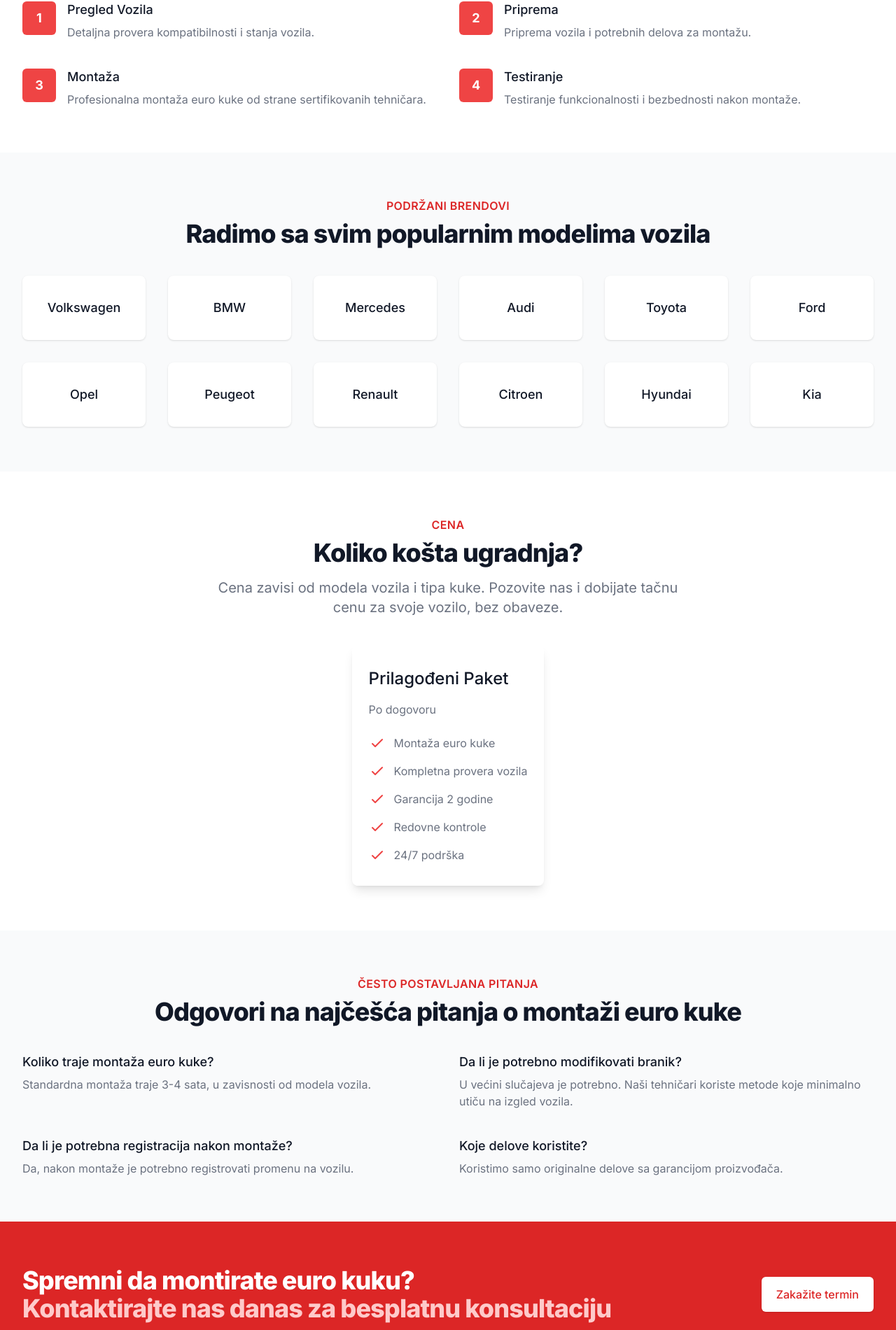
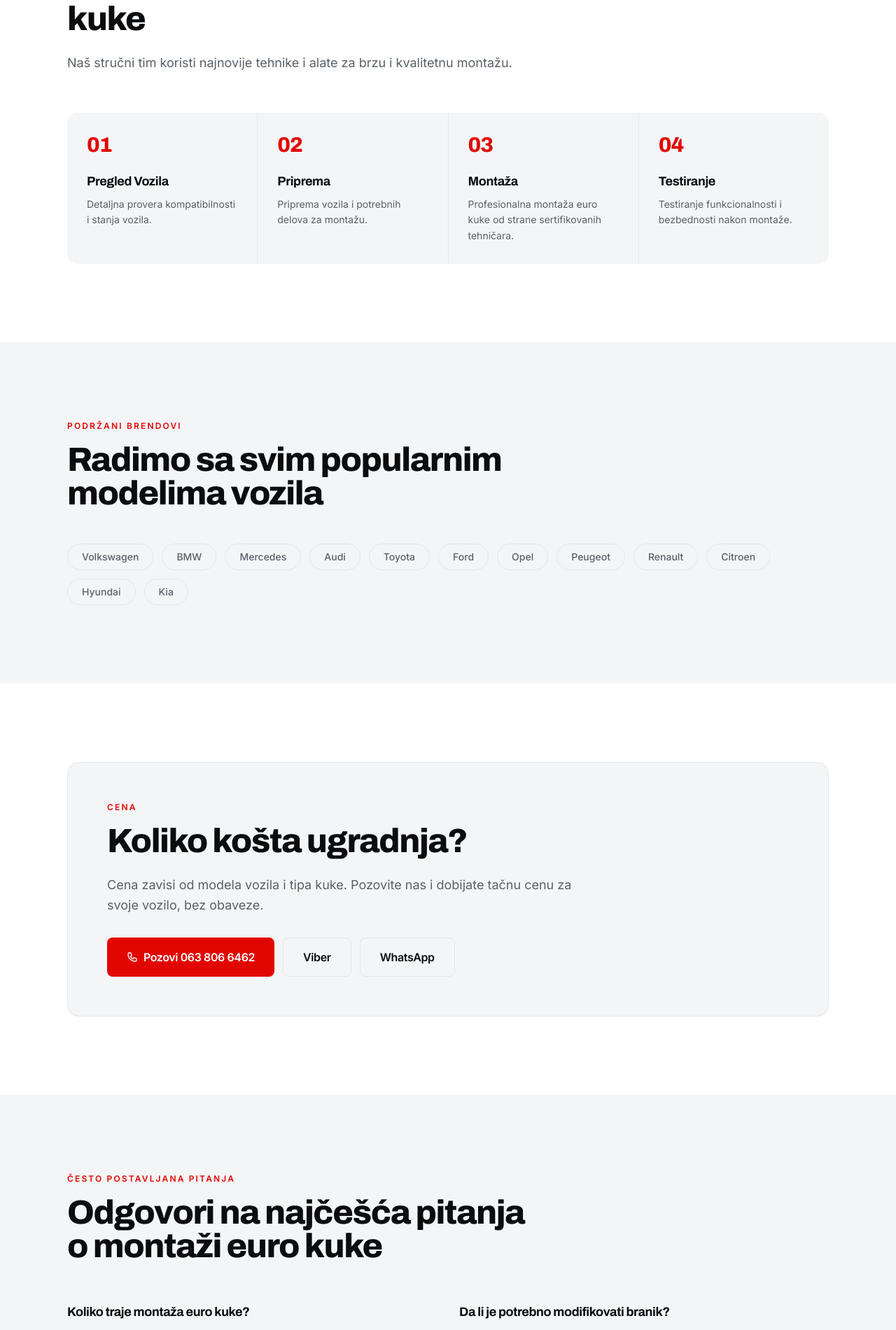
Before and after one commit to tomovicn/eurokuke, a Next.js app: page /installation in a window 1280 px wide. Shown: the part 679-2580 px from the top of the page at 70% size. Built offline with nearby package versions, Linux system fonts and the light colour scheme.

Commit message:
Rebuild /installation: replace broken pricing grid with quote block

```diff
--- a/src/app/installation/page.tsx
+++ b/src/app/installation/page.tsx
@@ -1,217 +1,150 @@
 'use client';
 
-import Link from 'next/link';
-import Image from 'next/image';
+import ContactActions from '@/components/ContactActions';
+import Button from '@/components/ui/Button';
+import { TEL_HREF } from '@/lib/contact';
+import { getInstallationFaq } from '@/lib/faq';
+import { VEHICLE_BRANDS } from '@/lib/vehicles';
 import { useTranslation } from '@/utils/i18n';
-import { getInstallationFaq } from '@/lib/faq';
 
 export default function EuroTowbarInstallation() {
   const { t } = useTranslation();
   const faq = getInstallationFaq();
 
   return (
-    <div className='bg-white'>
-      {/* Hero Section */}
-      <div className='relative bg-gray-900'>
-        <div className='absolute inset-0'>
-          <div className='absolute inset-0 bg-gray-900 mix-blend-multiply' />
-        </div>
-        <div className='relative max-w-7xl mx-auto py-24 px-4 sm:py-32 sm:px-6 lg:px-8'>
-          <h1 className='text-4xl font-extrabold tracking-tight text-white sm:text-5xl lg:text-6xl'>
+    <div className='bg-paper'>
+      {/* Hero */}
+      <section className='bg-ink'>
+        <div className='mx-auto max-w-container px-4 py-20 sm:px-6 md:py-28 lg:px-8'>
+          <h1 className='max-w-3xl font-display text-5xl font-extrabold leading-[0.95] tracking-[-0.03em] text-paper md:text-6xl'>
             {t('installation.title')}
           </h1>
-          <p className='mt-6 text-xl text-gray-300 max-w-3xl'>{t('installation.description')}</p>
+          <p className='mt-6 max-w-2xl text-lg leading-relaxed text-muted-dark'>
+            {t('installation.description')}
+          </p>
+          <ContactActions tone='dark' size='lg' className='mt-8' />
         </div>
-      </div>
+      </section>
 
       {/* Installation Process */}
-      <div className='py-16 bg-white overflow-hidden'>
-        <div className='max-w-7xl mx-auto px-4 sm:px-6 lg:px-8'>
-          <div className='lg:text-center'>
-            <h2 className='text-base text-red-600 font-semibold tracking-wide uppercase'>
+      <section className='bg-paper py-20 md:py-28'>
+        <div className='mx-auto max-w-container px-4 sm:px-6 lg:px-8'>
+          <p className='text-xs font-semibold uppercase tracking-[0.18em] text-accent'>
             {t('installation.process.title')}
+          </p>
+          <h2 className='mt-4 max-w-2xl font-display text-4xl font-extrabold tracking-[-0.03em] md:text-5xl'>
+            {t('installation.process.subtitle')}
           </h2>
-            <p className='mt-2 text-3xl leading-8 font-extrabold tracking-tight text-gray-900 sm:text-4xl'>
-              {t('installation.process.subtitle')}
+          <p className='mt-6 max-w-2xl text-lg leading-relaxed text-muted'>
+            {t('installation.process.description')}
           </p>
-            <p className='mt-4 max-w-2xl text-xl text-gray-500 lg:mx-auto'>{t('installation.process.description')}</p>
+
+          <ol className='mt-14 grid gap-px overflow-hidden rounded-2xl bg-line sm:grid-cols-2 lg:grid-cols-4'>
+            {[
+              {
+                title: t('installation.process.steps.inspection.title'),
+                description: t('installation.process.steps.inspection.description'),
+              },
+              {
+                title: t('installation.process.steps.preparation.title'),
+                description: t('installation.process.steps.preparation.description'),
+              },
+              {
+                title: t('installation.process.steps.installation.title'),
+                description: t('installation.process.steps.installation.description'),
+              },
+              {
+                title: t('installation.process.steps.testing.title'),
+                description: t('installation.process.steps.testing.description'),
+              },
+            ].map((step, index) => (
+              <li key={step.title} className='bg-paper-2 p-7'>
+                <span className='font-display text-3xl font-extrabold tracking-[-0.03em] text-accent'>
+                  {String(index + 1).padStart(2, '0')}
+                </span>
+                <h3 className='mt-5 font-display text-lg font-bold tracking-[-0.02em]'>{step.title}</h3>
+                <p className='mt-2 text-sm leading-relaxed text-muted'>{step.description}</p>
+              </li>
+            ))}
+          </ol>
         </div>
-
-          <div className='mt-10'>
-            <div className='space-y-10 md:space-y-0 md:grid md:grid-cols-2 md:gap-x-8 md:gap-y-10'>
-              <div className='relative'>
-                <div className='absolute flex items-center justify-center h-12 w-12 rounded-md bg-red-500 text-white'>
-                  <span className='text-lg font-bold'>1</span>
-                </div>
-                <p className='ml-16 text-lg leading-6 font-medium text-gray-900'>
-                  {t('installation.process.steps.inspection.title')}
-                </p>
-                <p className='mt-2 ml-16 text-base text-gray-500'>
-                  {t('installation.process.steps.inspection.description')}
-                </p>
-              </div>
-
-              <div className='relative'>
-                <div className='absolute flex items-center justify-center h-12 w-12 rounded-md bg-red-500 text-white'>
-                  <span className='text-lg font-bold'>2</span>
-                </div>
-                <p className='ml-16 text-lg leading-6 font-medium text-gray-900'>
-                  {t('installation.process.steps.preparation.title')}
-                </p>
-                <p className='mt-2 ml-16 text-base text-gray-500'>
-                  {t('installation.process.steps.preparation.description')}
-                </p>
-              </div>
-
-              <div className='relative'>
-                <div className='absolute flex items-center justify-center h-12 w-12 rounded-md bg-red-500 text-white'>
-                  <span className='text-lg font-bold'>3</span>
-                </div>
-                <p className='ml-16 text-lg leading-6 font-medium text-gray-900'>
-                  {t('installation.process.steps.installation.title')}
-                </p>
-                <p className='mt-2 ml-16 text-base text-gray-500'>
-                  {t('installation.process.steps.installation.description')}
-                </p>
-              </div>
-
-              <div className='relative'>
-                <div className='absolute flex items-center justify-center h-12 w-12 rounded-md bg-red-500 text-white'>
-                  <span className='text-lg font-bold'>4</span>
-                </div>
-                <p className='ml-16 text-lg leading-6 font-medium text-gray-900'>
-                  {t('installation.process.steps.testing.title')}
-                </p>
-                <p className='mt-2 ml-16 text-base text-gray-500'>
-                  {t('installation.process.steps.testing.description')}
-                </p>
-              </div>
-            </div>
-          </div>
-        </div>
-      </div>
+      </section>
 
       {/* Supported Brands */}
-      <div className='bg-gray-50 py-16'>
-        <div className='max-w-7xl mx-auto px-4 sm:px-6 lg:px-8'>
-          <div className='lg:text-center'>
-            <h2 className='text-base text-red-600 font-semibold tracking-wide uppercase'>
+      <section className='bg-paper-2 py-20 md:py-28'>
+        <div className='mx-auto max-w-container px-4 sm:px-6 lg:px-8'>
+          <p className='text-xs font-semibold uppercase tracking-[0.18em] text-accent'>
             {t('installation.supportedBrands.title')}
+          </p>
+          <h2 className='mt-4 max-w-2xl font-display text-4xl font-extrabold tracking-[-0.03em] md:text-5xl'>
+            {t('installation.supportedBrands.subtitle')}
           </h2>
-            <p className='mt-2 text-3xl leading-8 font-extrabold tracking-tight text-gray-900 sm:text-4xl'>
-              {t('installation.supportedBrands.subtitle')}
-            </p>
-          </div>
-
-          <div className='mt-10'>
-            <div className='grid grid-cols-2 gap-8 sm:grid-cols-3 lg:grid-cols-6'>
-              {[
-                'Volkswagen',
-                'BMW',
-                'Mercedes',
-                'Audi',
-                'Toyota',
-                'Ford',
-                'Opel',
-                'Peugeot',
-                'Renault',
-                'Citroen',
-                'Hyundai',
-                'Kia',
-              ].map((brand) => (
-                <div key={brand} className='col-span-1 flex justify-center py-8 px-8 bg-white rounded-lg shadow'>
-                  <p className='text-lg font-medium text-gray-900'>{brand}</p>
-                </div>
-              ))}
-            </div>
-          </div>
-        </div>
-      </div>
-
-      {/* Pricing */}
-      <div className='bg-white py-16'>
-        <div className='max-w-7xl mx-auto px-4 sm:px-6 lg:px-8'>
-          <div className='lg:text-center'>
-            <h2 className='text-base text-red-600 font-semibold tracking-wide uppercase'>
-              {t('installation.pricing.title')}
-            </h2>
-            <p className='mt-2 text-3xl leading-8 font-extrabold tracking-tight text-gray-900 sm:text-4xl'>
-              {t('installation.pricing.subtitle')}
-            </p>
-            <p className='mt-4 max-w-2xl text-xl text-gray-500 lg:mx-auto'>{t('installation.pricing.description')}</p>
-          </div>
-
-          <div className='mt-10'>
-            <div className='grid grid-cols-1 gap-8 sm:grid-cols-2 lg:grid-cols-3 justify-items-center'>
-              <div className='bg-white rounded-lg shadow-lg overflow-hidden max-w-md mx-auto col-span-1 sm:col-span-2 lg:col-span-3'>
-                <div className='px-6 py-8'>
-                  <h3 className='text-2xl font-medium text-gray-900'>{t('installation.pricing.plans.custom.title')}</h3>
-                  <p className='mt-4 text-base text-gray-500'>{t('installation.pricing.plans.custom.price')}</p>
-                  <ul className='mt-6 space-y-4'>
-                    {(t('installation.pricing.plans.custom.features') as unknown as string[]).map((feature: string) => (
-                      <li key={feature} className='flex items-start'>
-                        <div className='flex-shrink-0'>
-                          <svg className='h-6 w-6 text-red-500' fill='none' viewBox='0 0 24 24' stroke='currentColor'>
-                            <path strokeLinecap='round' strokeLinejoin='round' strokeWidth='2' d='M5 13l4 4L19 7' />
-                          </svg>
-                        </div>
-                        <p className='ml-3 text-base text-gray-500'>{feature}</p>
+          <ul className='mt-12 flex flex-wrap gap-3'>
+            {VEHICLE_BRANDS.map((brand) => (
+              <li
+                key={brand}
+                className='rounded-full border border-line px-5 py-2 text-sm font-medium text-muted'
+              >
+                {brand}
               </li>
             ))}
           </ul>
         </div>
+      </section>
+
+      {/* Price */}
+      <section className='bg-paper py-20 md:py-28'>
+        <div className='mx-auto max-w-container px-4 sm:px-6 lg:px-8'>
+          <div className='rounded-2xl border border-line bg-paper-2 p-8 md:p-14'>
+            <p className='text-xs font-semibold uppercase tracking-[0.18em] text-accent'>
+              {t('installation.pricing.title')}
+            </p>
+            <h2 className='mt-4 max-w-2xl font-display text-4xl font-extrabold tracking-[-0.03em] md:text-5xl'>
+              {t('installation.pricing.subtitle')}
+            </h2>
+            <p className='mt-6 max-w-2xl text-lg leading-relaxed text-muted'>
+              {t('installation.pricing.description')}
+            </p>
+            <ContactActions tone='light' size='lg' className='mt-8' />
           </div>
         </div>
-          </div>
-        </div>
-      </div>
+      </section>
 
-      {/* FAQ Section */}
-      <div className='bg-gray-50 py-16'>
-        <div className='max-w-7xl mx-auto px-4 sm:px-6 lg:px-8'>
-          <div className='lg:text-center'>
-            <h2 className='text-base text-red-600 font-semibold tracking-wide uppercase'>
+      {/* FAQ */}
+      <section className='bg-paper-2 py-20 md:py-28'>
+        <div className='mx-auto max-w-container px-4 sm:px-6 lg:px-8'>
+          <p className='text-xs font-semibold uppercase tracking-[0.18em] text-accent'>
             {t('installation.faq.title')}
+          </p>
+          <h2 className='mt-4 max-w-2xl font-display text-4xl font-extrabold tracking-[-0.03em] md:text-5xl'>
+            {t('installation.faq.subtitle')}
           </h2>
-            <p className='mt-2 text-3xl leading-8 font-extrabold tracking-tight text-gray-900 sm:text-4xl'>
-              {t('installation.faq.subtitle')}
-            </p>
-          </div>
 
-          <div className='mt-10'>
-            <dl className='space-y-10 md:space-y-0 md:grid md:grid-cols-2 md:gap-x-8 md:gap-y-10'>
+          <dl className='mt-14 grid gap-x-8 gap-y-10 md:grid-cols-2'>
             {faq.map((entry) => (
-                <div key={entry.question} className='relative'>
-                  <dt>
-                    <p className='text-lg leading-6 font-medium text-gray-900'>{entry.question}</p>
-                  </dt>
-                  <dd className='mt-2 text-base text-gray-500'>{entry.answer}</dd>
+              <div key={entry.question}>
+                <dt className='font-display text-lg font-bold tracking-[-0.02em]'>{entry.question}</dt>
+                <dd className='mt-2 leading-relaxed text-muted'>{entry.answer}</dd>
               </div>
             ))}
           </dl>
         </div>
+      </section>
+
+      {/* Final CTA */}
+      <section className='bg-accent py-16 md:py-20'>
+        <div className='mx-auto flex max-w-container flex-col gap-8 px-4 sm:px-6 lg:flex-row lg:items-center lg:justify-between lg:px-8'>
+          <div>
+            <h2 className='font-display text-3xl font-extrabold tracking-[-0.03em] text-accent-ink md:text-4xl'>
+              {t('installation.cta.title')}
+            </h2>
+            <p className='mt-3 text-lg text-white/85'>{t('installation.cta.subtitle')}</p>
           </div>
+          <Button href={TEL_HREF} tone='light' variant='solid' size='lg' className='shrink-0'>
+            {t('installation.cta.button')}
+          </Button>
         </div>
-
-      {/* CTA Section */}
-      <div className='bg-red-600'>
-        <div className='max-w-7xl mx-auto py-12 px-4 sm:px-6 lg:py-16 lg:px-8 lg:flex lg:items-center lg:justify-between'>
-          <h2 className='text-3xl font-extrabold tracking-tight text-white sm:text-4xl'>
-            <span className='block'>{t('installation.cta.title')}</span>
-            <span className='block text-red-200'>{t('installation.cta.subtitle')}</span>
-          </h2>
-          <div className='mt-8 flex lg:mt-0 lg:flex-shrink-0'>
-            <div className='inline-flex rounded-md shadow'>
-              <Link
-                href='tel:+381638066462'
-                className='inline-flex items-center justify-center px-5 py-3 border border-transparent text-base font-medium rounded-md text-red-600 bg-white hover:bg-red-50'
-              >
-                {t('installation.cta.button')}
-              </Link>
-            </div>
-          </div>
-        </div>
-      </div>
+      </section>
     </div>
   );
 }
--- a/src/utils/translations/sr.ts
+++ b/src/utils/translations/sr.ts
@@ -141,34 +141,6 @@
       subtitle: 'Koliko košta ugradnja?',
       description:
         'Cena zavisi od modela vozila i tipa kuke. Pozovite nas i dobijate tačnu cenu za svoje vozilo, bez obaveze.',
-      plans: {
-        basic: {
-          title: 'Osnovni Paket',
-          price: 'od 15.000 RSD',
-          features: ['Montaža euro kuke', 'Osnovna provera vozila', 'Garancija 1 godina'],
-        },
-        premium: {
-          title: 'Premium Paket',
-          price: 'od 20.000 RSD',
-          features: [
-            'Montaža euro kuke',
-            'Detaljna provera vozila',
-            'Garancija 2 godine',
-            'Besplatna kontrola nakon 6 meseci',
-          ],
-        },
-        custom: {
-          title: 'Prilagođeni Paket',
-          price: 'Po dogovoru',
-          features: [
-            'Montaža euro kuke',
-            'Kompletna provera vozila',
-            'Garancija 2 godine',
-            'Redovne kontrole',
-            '24/7 podrška',
-          ],
-        },
-      },
     },
     faq: {
       title: 'Često Postavljana Pitanja',
@@ -176,7 +148,7 @@
       questions: {
         duration: {
           question: 'Koliko traje montaža euro kuke?',
-          answer: 'Standardna montaža traje 3-4 sata, u zavisnosti od modela vozila.',
+          answer: 'Standardna montaža traje 3–4 sata, u zavisnosti od modela vozila.',
         },
         bumper: {
           question: 'Da li je potrebno modifikovati branik?',
```
Lines whose indentation alone changed are shown as unchanged.
